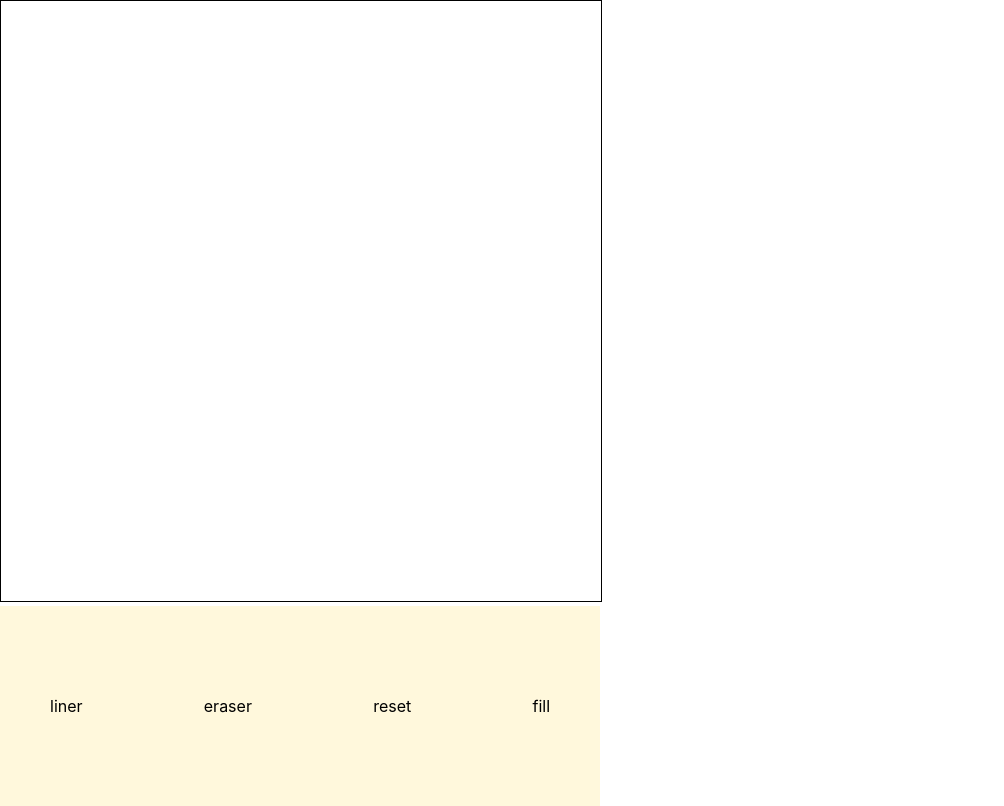
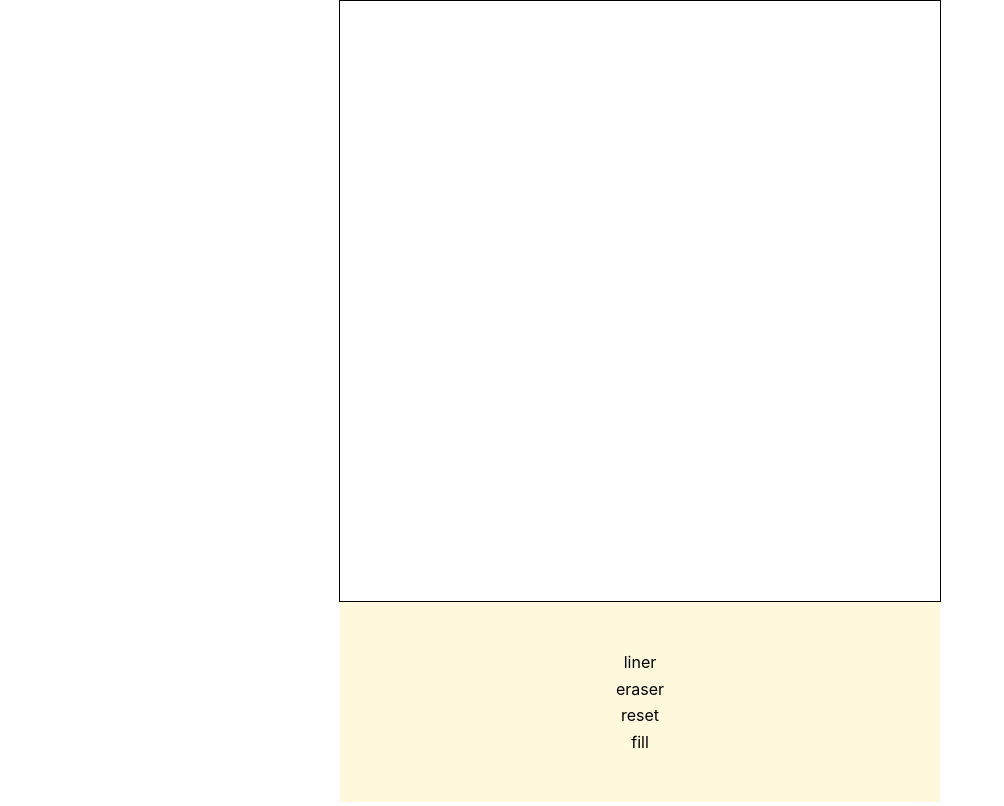
Before and after one commit to horcruxxxzz/DrawTogether, a React (Create React App) app in the folder Client/: page / in a window 1280 px wide. Shown: the whole page, without its empty margins (0-1004 px from the left). Built offline with nearby package versions, Linux system fonts and the light colour scheme.

Commit message:
간편하게 보기 위해 간단 수정

```diff
--- a/Client/src/App.css
+++ b/Client/src/App.css
@@ -1,5 +1,12 @@
 .App {
   text-align: center;
+}
+
+div {
+  display: flex;
+  flex-direction: column;
+  justify-content: center;
+  align-items: center;
 }
 
 .cursorBox {
```
